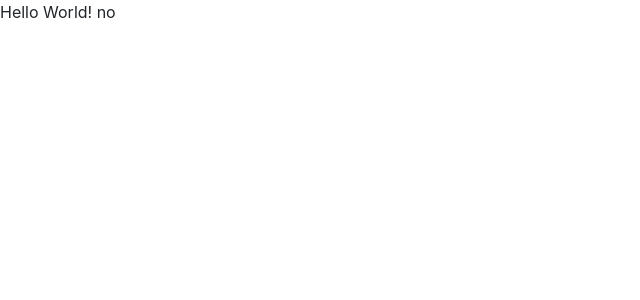
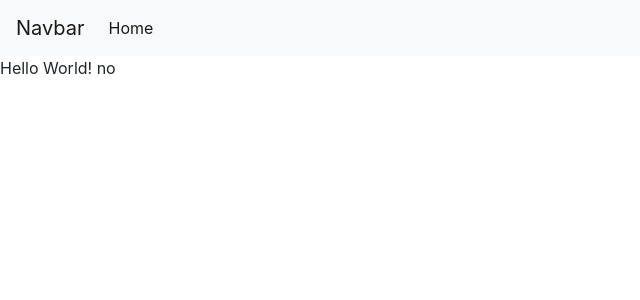
Before and after one commit to Light-J/Eventzoom, a React (Create React App) app in the folder react/: page / in a window 1280 px wide. Shown: the top 300 px of the page, without its empty margins (0-640 px from the left). Built offline with nearby package versions, Linux system fonts and the light colour scheme.

Commit message:
+ Adds simple bootstrap navbar

```diff
--- a/react/public/index.html
+++ b/react/public/index.html
@@ -14,8 +14,9 @@
       manifest.json provides metadata used when your web app is installed on a
       user's mobile device or desktop. See https://developers.google.com/web/fundamentals/web-app-manifest/
     -->
-    <script src="https://ajax.googleapis.com/ajax/libs/jquery/1.11.3/jquery.min.js"></script>
-    <script src="https://maxcdn.bootstrapcdn.com/bootstrap/3.3.6/js/bootstrap.min.js" integrity="sha384-0mSbJDEHialfmuBBQP6A4Qrprq5OVfW37PRR3j5ELqxss1yVqOtnepnHVP9aJ7xS" crossorigin="anonymous"></script>
+    <script src="https://code.jquery.com/jquery-3.3.1.slim.min.js"  crossorigin="anonymous"></script>
+    <script src="https://cdnjs.cloudflare.com/ajax/libs/popper.js/1.14.7/umd/popper.min.js" crossorigin="anonymous"></script>
+    <script src="https://stackpath.bootstrapcdn.com/bootstrap/4.3.1/js/bootstrap.min.js" crossorigin="anonymous"></script>
     <link rel="manifest" href="%PUBLIC_URL%/manifest.json" />
     <link rel="stylesheet" href="https://stackpath.bootstrapcdn.com/bootstrap/4.1.0/css/bootstrap.min.css"
           integrity="sha384-9gVQ4dYFwwWSjIDZnLEWnxCjeSWFphJiwGPXr1jddIhOegiu1FwO5qRGvFXOdJZ4"
--- /dev/null
+++ b/react/src/components/NavBar.js
@@ -0,0 +1,20 @@
+import React, { Component } from 'react';
+
+class NavBar extends Component {
+	// taken off of the basic bootstrap template https://getbootstrap.com/docs/4.0/components/navbar/
+	render = () => <nav className="navbar navbar-expand-lg navbar-light bg-light">
+		<a className="navbar-brand" href="#">Navbar</a>
+		<button className="navbar-toggler" type="button" data-toggle="collapse" data-target="#navbarSupportedContent" aria-controls="navbarSupportedContent" aria-expanded="false" aria-label="Toggle navigation">
+			<span className="navbar-toggler-icon"></span>
+		</button>
+		<div className="collapse navbar-collapse">
+			<ul className="navbar-nav mr-auto">
+				<li className="nav-item active">
+					<a className="nav-link" href="#">Home <span className="sr-only">(current)</span></a>
+				</li>
+			</ul>
+		</div>
+	</nav>
+}
+
+export default NavBar;
--- a/react/src/containers/App.js
+++ b/react/src/containers/App.js
@@ -2,6 +2,7 @@
 import { Route } from 'react-router-dom';
 import { connect } from 'react-redux';
 import PropTypes from 'prop-types';
+import NavBar from '../components/NavBar'
 
 class App extends Component {
 	static propTypes = {
@@ -9,6 +10,7 @@
 	}
 
 	render = () => <div>
+		<NavBar />
 		<Route exact path="/" >
 				Hello World! { this.isLoggedIn ? 'yes' : 'no'}
 		</Route>
```
